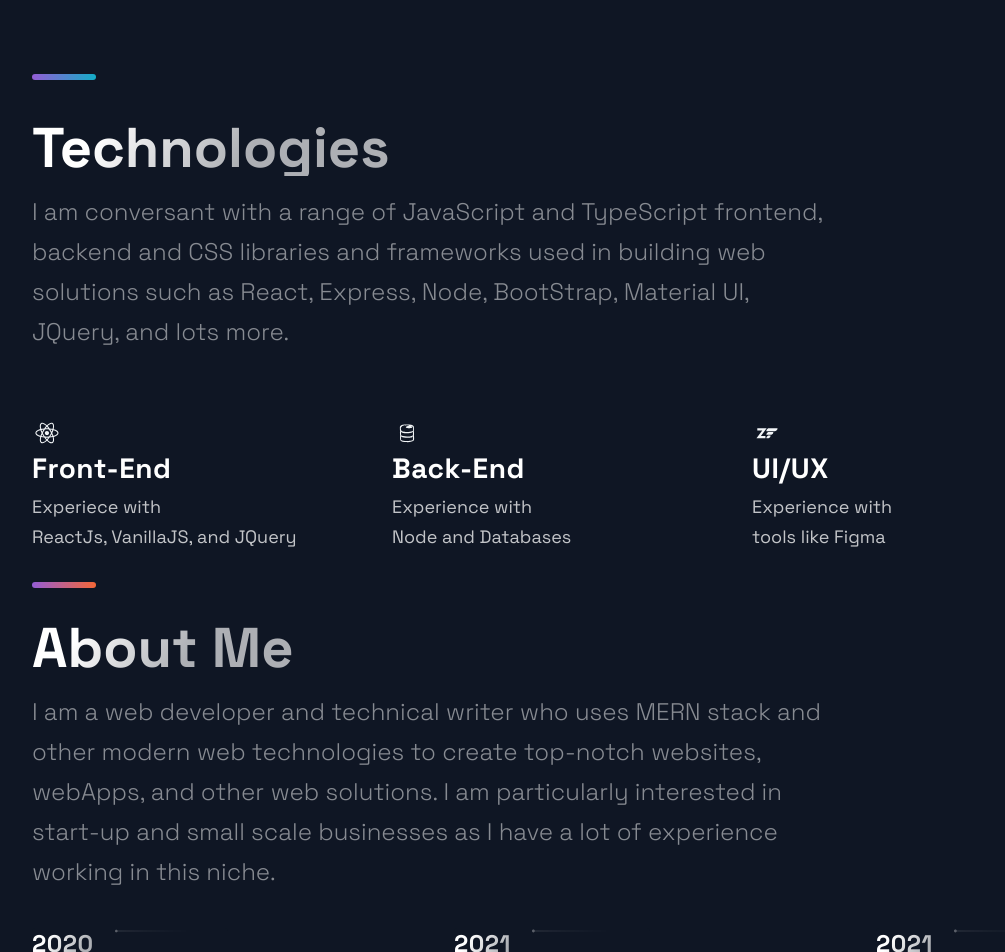
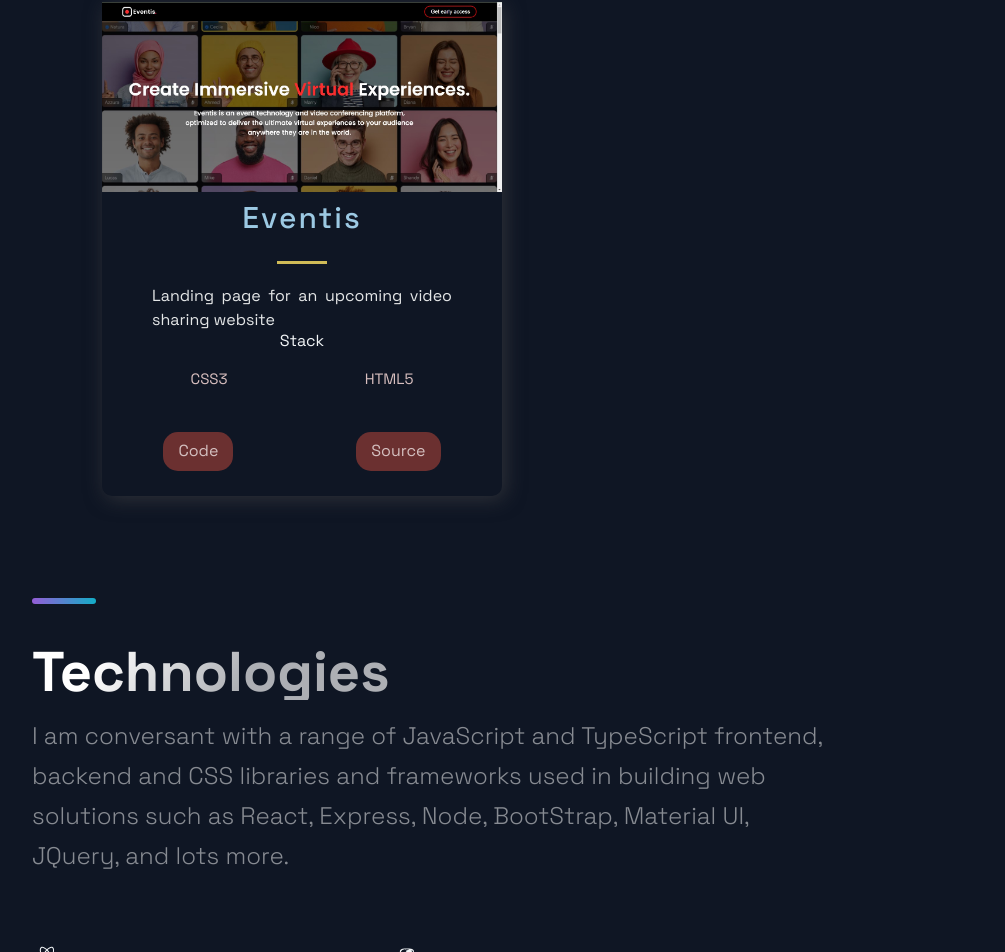
Before and after one commit to Babajide777/portfolio-website-1, a Next.js app: page / in a window 1280 px wide. Shown: the part 2131-3083 px from the top of the page, without its empty margins (88-1093 px from the left). Built offline with nearby package versions, Linux system fonts and the light colour scheme.

Commit message:
added new project

```diff
--- a/src/constants/constants.js
+++ b/src/constants/constants.js
@@ -39,10 +39,19 @@ export const projects = [
     visit: "#",
     id: 3,
   },
+  {
+    title: "Eventis",
+    description: "Landing page for an upcoming video sharing website",
+    image: "/images/eventis.jpg",
+    tags: ["CSS3", "HTML5"],
+    source: "https://www.eventis.me/",
+    visit: "#",
+    id: 4,
+  },
 ];
 
 export const TimeLineData = [
   { year: 2020, text: "Started my Web development journey" },
   { year: 2021, text: "Completed EdConnect bootcamp" },
-  { year: 2021, text: "Worked as a freelance developer" },
+  { year: 2021, text: "Worked as a freelance fullstack developer" },
 ];
```
Also changed, not shown: public/images/eventis.jpg (added).
